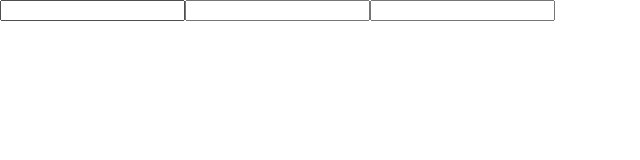
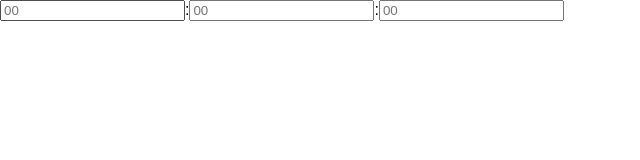
Before and after one commit to msanatan/react-stopwatch, a React (Create React App) app: page / in a window 1280 px wide. Shown: the top 160 px of the page, without its empty margins (0-640 px from the left). Built offline with nearby package versions, Linux system fonts and the light colour scheme.

Commit message:
Add 3 fields for hours, minutes and seconds Also put their placeholder to 00. The user will enter the start times in the same component that counts down.

```diff
--- a/src/Timer.js
+++ b/src/Timer.js
@@ -4,14 +4,17 @@ import { Form, FormControl } from 'react-bootstrap';
 class Timer extends Component {
   render() {
     return (
-      <Form>
-        <FormControl>
+      <Form inline>
+        <FormControl
+          placeholder="00">
         </FormControl>
-
-        <FormControl>
+        <span>:</span>
+        <FormControl
+          placeholder="00">
         </FormControl>
-
-        <FormControl>
+        <span>:</span>
+        <FormControl
+          placeholder="00">
         </FormControl>
       </Form>
     );
```
